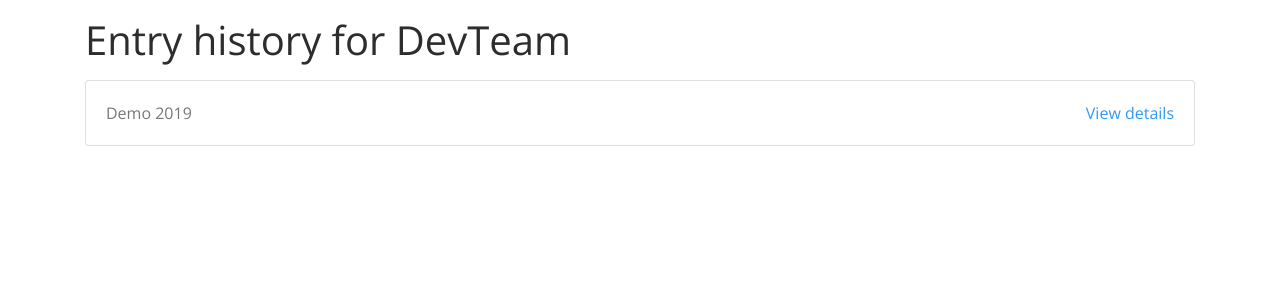
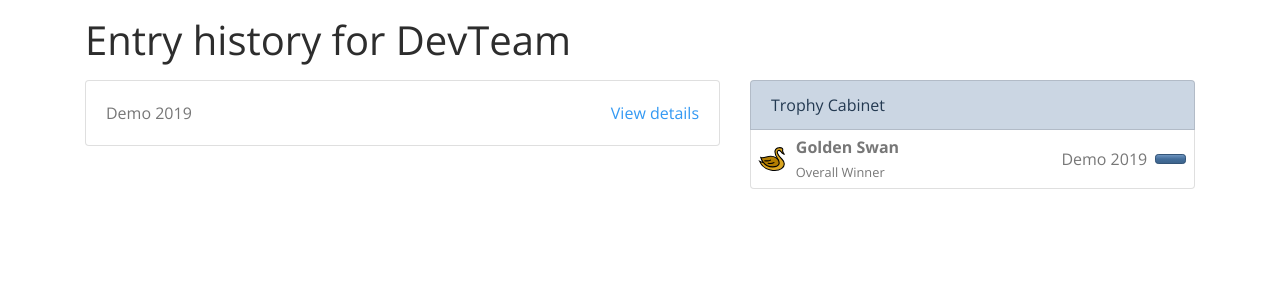
Before and after one commit to JoeHitchen/fantasy-bumps, a Django app: page /teams/DevTeam/ in a window 1280 px wide. Shown: the part 58-358 px from the top of the page. Run offline with Django 3.2, Linux system fonts and the light colour scheme; a user stored in the database is signed in; data comes from the database, SQL or seed files in the repository; tables that the repository leaves empty hold one stand-in row (values such as "Sample post"); parts of the project's set-up code (start-up, migrations or seed data) failed here and were passed over; some libraries are stand-ins or nearby versions.

Commit message:
Listed all trophies in a side cabinet on the team profile page
Co-Authored-By: Claude Sonnet 5.5 <noreply@anthropic.com>

```diff
--- a/fantasy/static/fantasy/main.css
+++ b/fantasy/static/fantasy/main.css
@@ -44,7 +44,7 @@
   margin-left: 1em;
 }
 
-.trophy-row :first-child {
+.trophy-row > :first-child {
   width: 2.25em;
   margin-top: 0em;
   margin-right: 0.25em;
--- a/fantasy/templates/fantasy/event-trophies.html
+++ b/fantasy/templates/fantasy/event-trophies.html
@@ -18,6 +18,6 @@
             {{ trophy.type|swan_image }}
             <div class="flex-grow-1">{{ trophy.team }}</div>
             <span data-toggle="tooltip" data-placement="top" title="{{ trophy.description }}"><em>{{ trophy.type|event_trophy_label }}</em></span>
-            <span class="pl-2">{{ trophy.team|trophy_team_score|currency }}</span>
+            <span class="pl-3">{{ trophy.team|trophy_team_score|currency }}</span>
           </div>{% endfor %}
       </div>
--- a/fantasy/templates/fantasy/team-profile.html
+++ b/fantasy/templates/fantasy/team-profile.html
@@ -1,15 +1,52 @@
 {% extends 'core/base.html' %}
+{% load fantasy_tags %}
 {% load static %}
 
 {% block page_head %}
 <link rel="stylesheet" type="text/css" href="{% static 'fantasy/main.css' %}">
 <meta name="robots" content="none">
+
+<script type="text/javascript">
+  $(document).ready(function () {
+    $('[data-toggle="tooltip"]').tooltip();
+  });
+</script>
 {% endblock %}
 
 
 {% block content %}
 <h1 class="mb-3">Entry history for {{ team }}</h1>
 
+<div class="row">
+  {% if event_trophies or general_trophies %}<div class="col-lg-5 order-lg-last">
+    <div class="list-group mb-3">
+      <div class="list-group-item list-group-item-primary">Trophy Cabinet</div>
+      {% for event_trophy in event_trophies %}
+      <div class="list-group-item trophy-row">
+        {{ event_trophy.type|swan_image }}
+        <div class="flex-grow-1">
+          <strong>{{ event_trophy.type|event_trophy_label }}</strong><br/>
+          <small class="text-muted">{{ event_trophy.description }}</small>
+        </div>
+        <div class="mx-2 text-right">{{ event_trophy.event }}</div>
+        <a href="{% url 'fantasy:event' event_trophy.event.tag %}" class="btn btn-primary btn-sm" style="width: 2.2em" data-toggle="tooltip" data-placement="top" title="View event">
+          <small><span class="oi oi-chevron-right"></span></small>
+        </a>
+      </div>
+      {% endfor %}
+      {% for general_trophy in general_trophies %}
+      <div class="list-group-item trophy-row">
+        {{ general_trophy|swan_image }}
+        <div class="flex-grow-1">
+          <strong>{{ general_trophy.label }}</strong><br/>
+          <small class="text-muted">{{ general_trophy.description }}</small>
+        </div>
+      </div>
+      {% endfor %}
+    </div>
+  </div>{% endif %}
+
+  <div class="col-lg order-lg-first">
     {% for entry in entries %}
     <div class="card card-body mb-3">
       <div class="d-flex justify-content-between">
@@ -20,5 +57,7 @@
     {% empty %}
     No entries yet
     {% endfor %}
+  </div>
+</div>
 
 {% endblock %}
--- a/fantasy/views.py
+++ b/fantasy/views.py
@@ -554,6 +554,15 @@ class TeamProfileView(FantasyBaseMixin, TeamDetailView):
         context = super().get_context_data(**kwargs)
 
         team = self.object
+        context['event_trophies'] = (
+            team.trophies
+            .select_related('event')
+            .annotate(last_day = utils.event_last_day('event__'))
+            .order_by('type', '-last_day')
+        )
+
+        context['general_trophies'] = team.get_general_trophies()
+
         context['entries'] = (
             team.entries
             .select_related('event')
```
Also changed, not shown: fantasy/views_tests.py (+46 -0 lines). Lines whose indentation alone changed are shown as unchanged.
